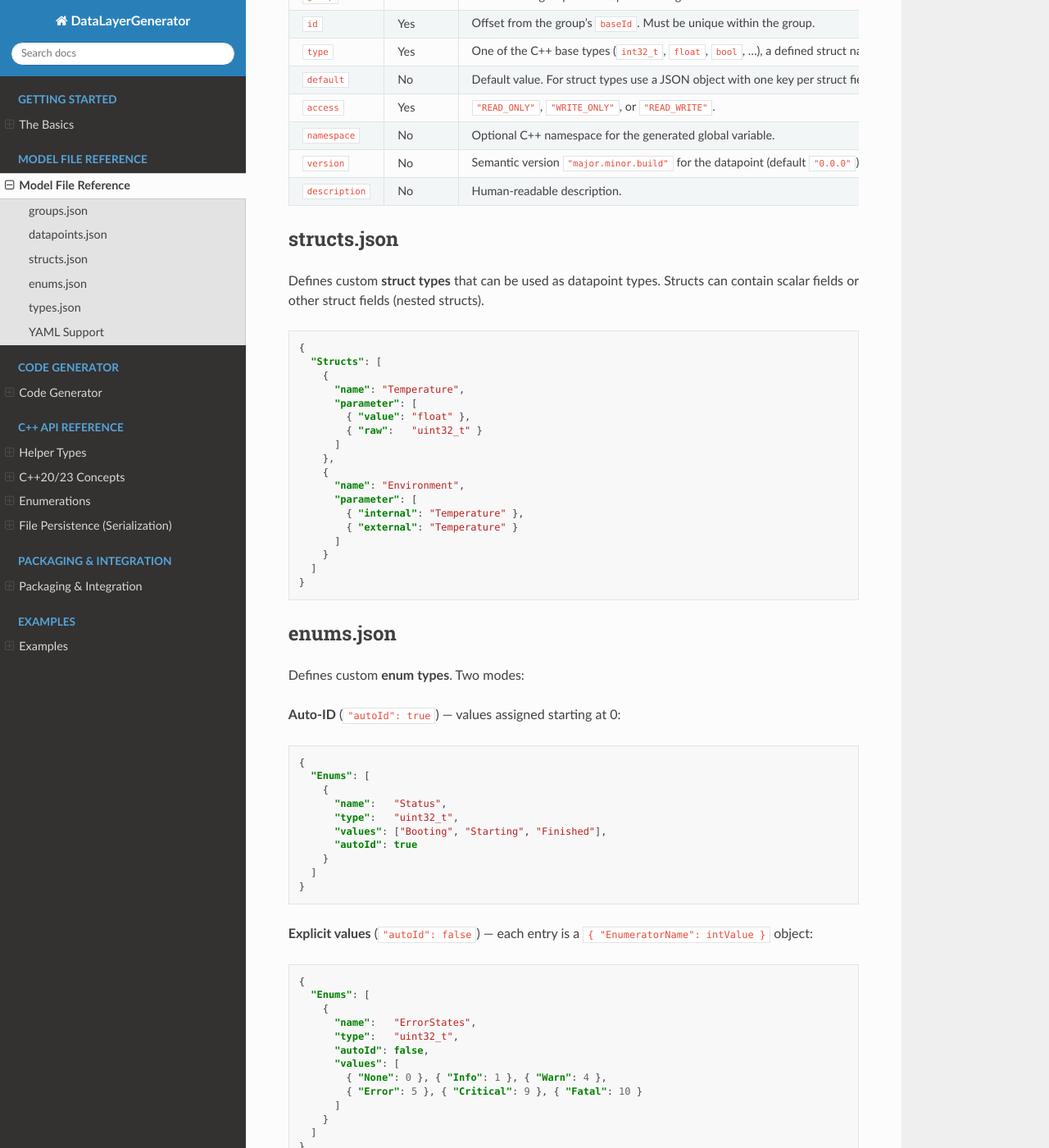
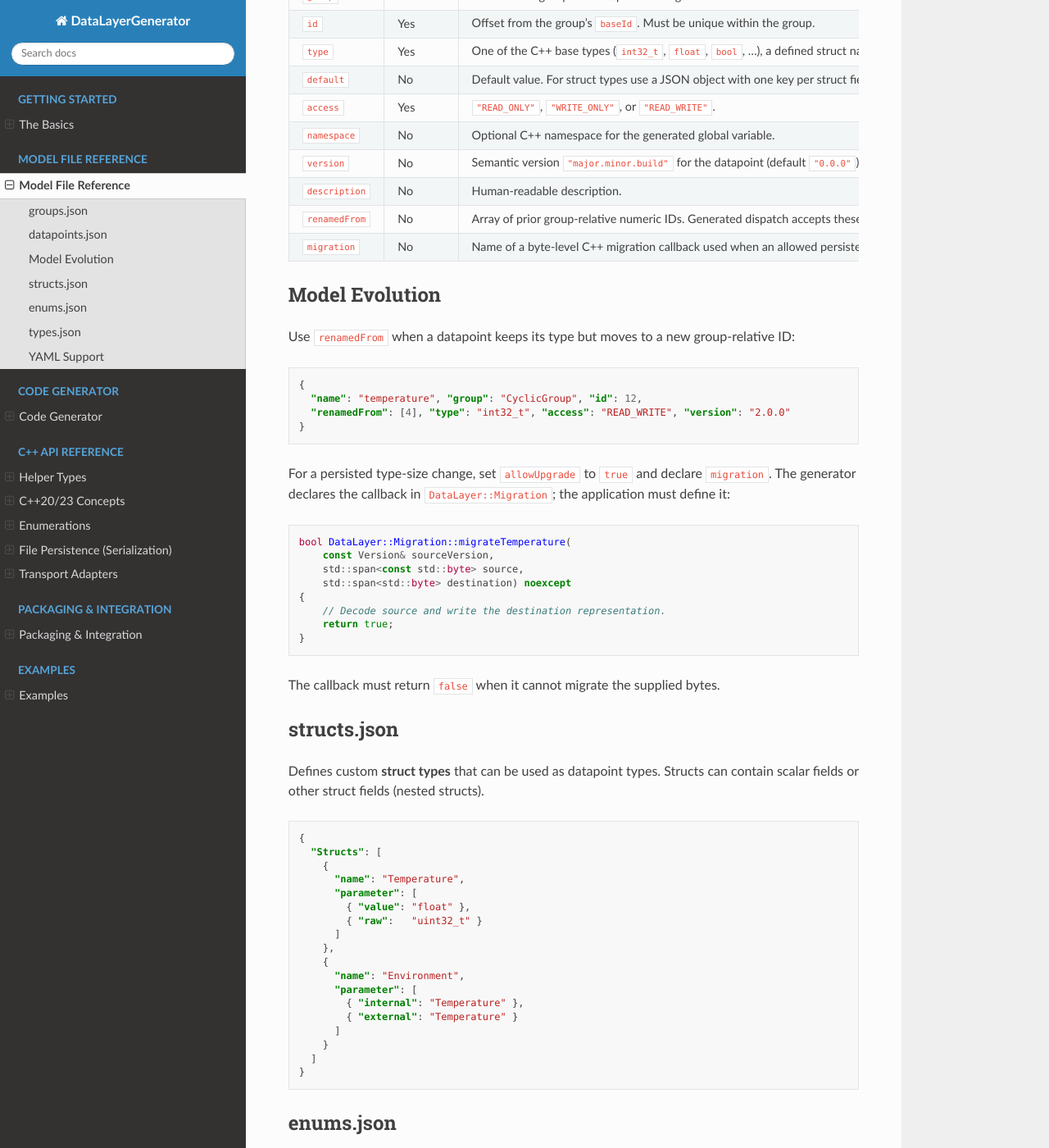
Before and after one commit to StephanKa/DataLayerGenerator, a Sphinx documentation site: the page built from docs/model.rst, in a window 1280 px wide and 1400 px high, scrolled down 1612 px. Shown: the whole window at 82% size. Built offline with Sphinx 7.4.7 and the Read the Docs theme 3.1.0, drawn with Linux system fonts in a browser that asks for light colours.

Commit message:
Document new data layer features

```diff
--- a/docs/generator.rst
+++ b/docs/generator.rst
@@ -53,6 +53,8 @@ Arguments:
      - Name of the generated pybind11 Python module (default: ``datalayer_example``).
    * - ``--convert``
      - Convert JSON model files to YAML (Python ≥ 3.9: ``--convert`` / ``--no-convert``).
+   * - ``--check``
+     - Validate the model and print a JSON summary without writing generated files. Suitable for CI.
 
 Output Files
 ------------
@@ -118,6 +120,7 @@ The generator validates model files in two passes:
    - Every datapoint ``"type"`` must be a base type, a defined struct, enum, or alias type.
    - Duplicate names and duplicate IDs within a group are rejected.
    - Alias types with both ``"min"`` and ``"max"`` must satisfy ``min < max``.
+  - A datapoint's ``"renamedFrom"`` IDs cannot repeat each other or its current ID.
 
 Templates
 ---------
--- a/docs/index.rst
+++ b/docs/index.rst
@@ -34,6 +34,7 @@ and optional Python bindings.
    concepts.rst
    enums.rst
    file.rst
+   transport.rst
 
 .. toctree::
    :maxdepth: 2
--- a/docs/model.rst
+++ b/docs/model.rst
@@ -124,6 +124,40 @@ Defines the individual **datapoints**.
    * - ``description``
      - No
      - Human-readable description.
+   * - ``renamedFrom``
+     - No
+     - Array of prior group-relative numeric IDs. Generated dispatch accepts these IDs for the datapoint.
+   * - ``migration``
+     - No
+     - Name of a byte-level C++ migration callback used when an allowed persistence upgrade changes payload size.
+
+Model Evolution
+---------------
+
+Use ``renamedFrom`` when a datapoint keeps its type but moves to a new group-relative ID:
+
+.. code-block:: json
+
+   {
+     "name": "temperature", "group": "CyclicGroup", "id": 12,
+     "renamedFrom": [4], "type": "int32_t", "access": "READ_WRITE", "version": "2.0.0"
+   }
+
+For a persisted type-size change, set ``allowUpgrade`` to ``true`` and declare ``migration``. The
+generator declares the callback in ``DataLayer::Migration``; the application must define it:
+
+.. code-block:: cpp
+
+   bool DataLayer::Migration::migrateTemperature(
+       const Version& sourceVersion,
+       std::span<const std::byte> source,
+       std::span<std::byte> destination) noexcept
+   {
+       // Decode source and write the destination representation.
+       return true;
+   }
+
+The callback must return ``false`` when it cannot migrate the supplied bytes.
 
 structs.json
 ------------
```
Also changed, not shown: README.md (+31 -5 lines), docs/basic.rst (+6 -1 lines), docs/file.rst (+18 -4 lines), docs/transport.rst (added, +79 -0 lines).
